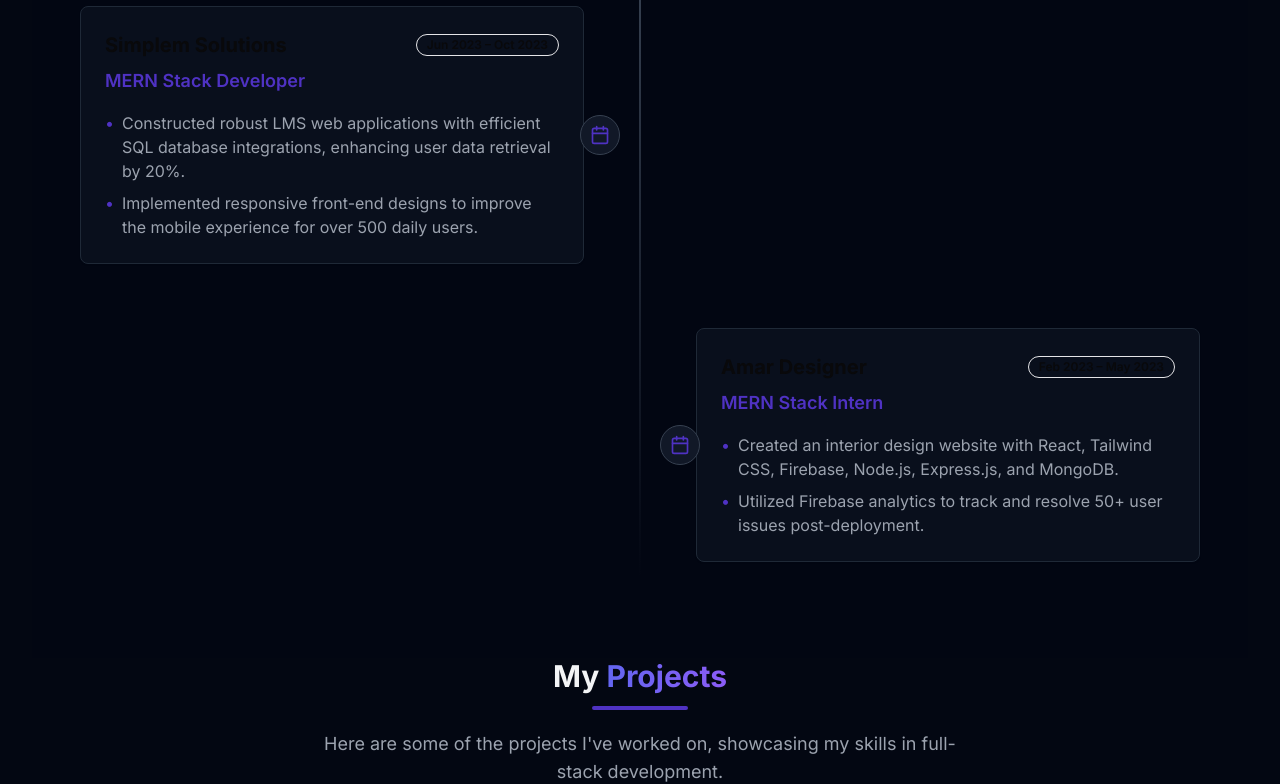
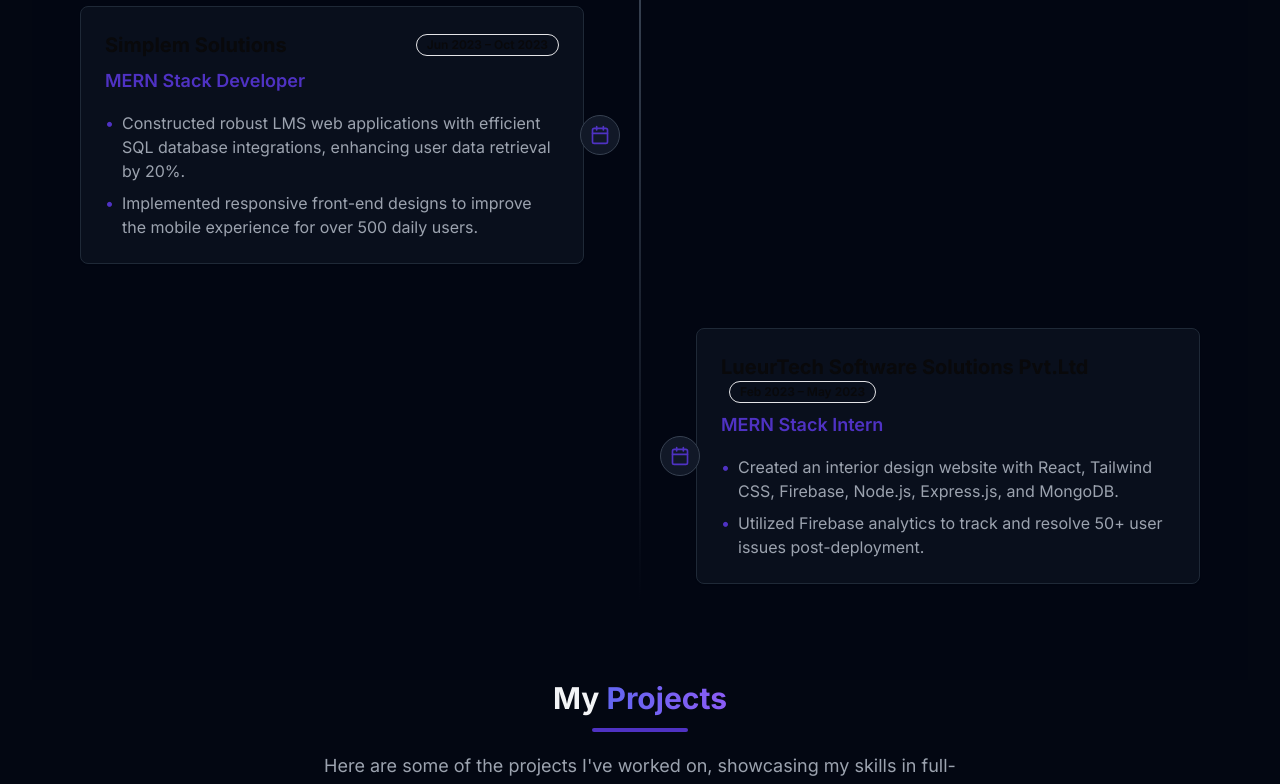
Before and after one commit to NoobCoderY/Yash, a Next.js app: page / in a window 1280 px wide. Shown: the part 2356-3140 px from the top of the page. Built offline with nearby package versions, Linux system fonts and the light colour scheme.

Commit message:
company name change

```diff
--- a/components/experience.tsx
+++ b/components/experience.tsx
@@ -41,7 +41,7 @@ export default function Experience() {
       ],
     },
     {
-      company: "Amar Designer",
+      company: "LueurTech Software Solutions Pvt.Ltd",
       position: "MERN Stack Intern",
       period: "Feb 2023 – May 2023",
       description: [
```
